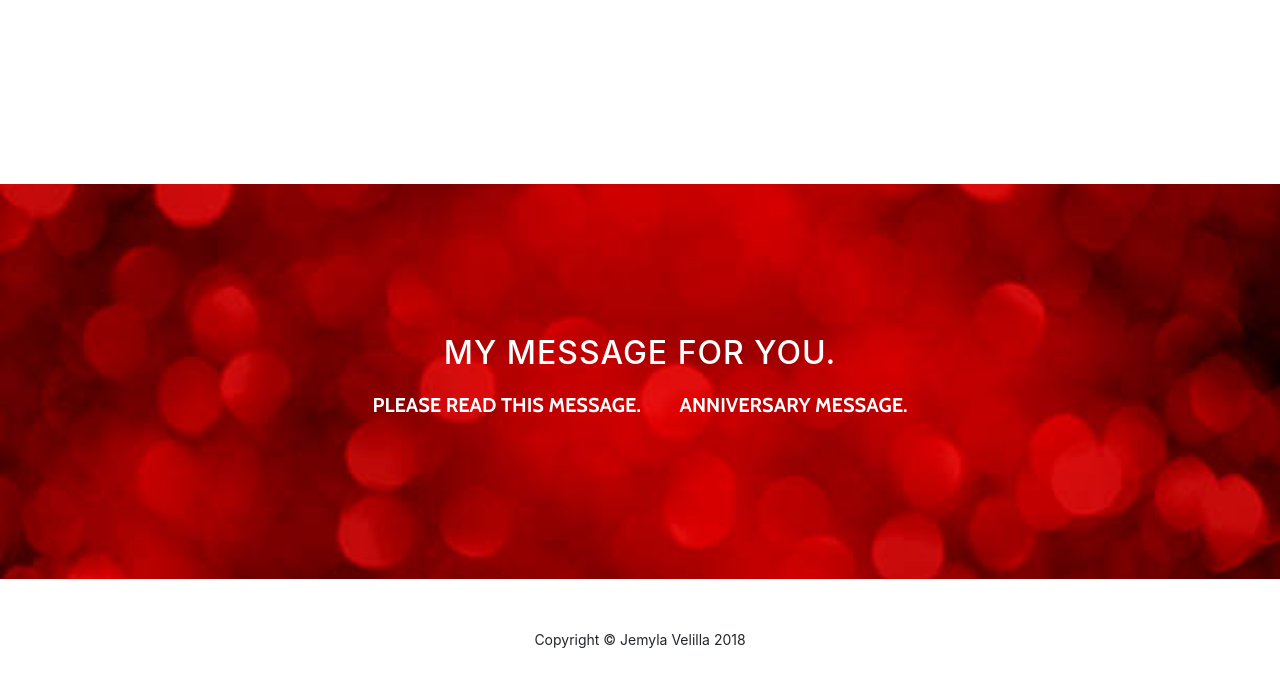
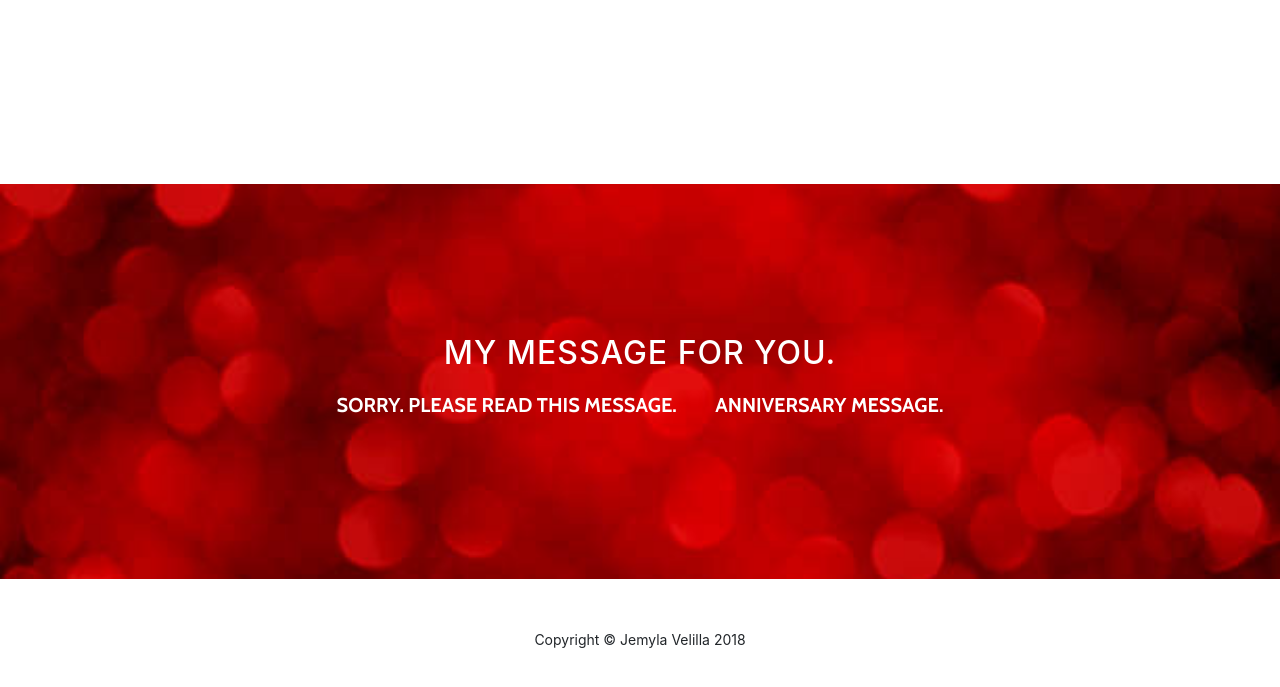
Before and after one commit to jemvelilla/jemvelilla.github.io, a website with bundled scripts: page index.html in a window 1280 px wide. Shown: the part 3254-3941 px from the top of the page. Built offline with nearby package versions, Linux system fonts and the light colour scheme.

Commit message:
sorry message

```diff
--- a/index.html
+++ b/index.html
@@ -186,7 +186,7 @@
         <div class="row">
           <div class="col-lg-8 mx-auto">
    				<h2>My Message For You.</h2>
-   					<button class="btn btn-default btn-lg" onClick="location.href='sorry.html'">Please read this message.</button>
+   					<button class="btn btn-default btn-lg" onClick="location.href='sorry.html'">Sorry. Please read this message.</button>
     	      		<button class="btn btn-default btn-lg" onClick="myFunction()">Anniversary Message.</button>
           </div>
         </div>
```
